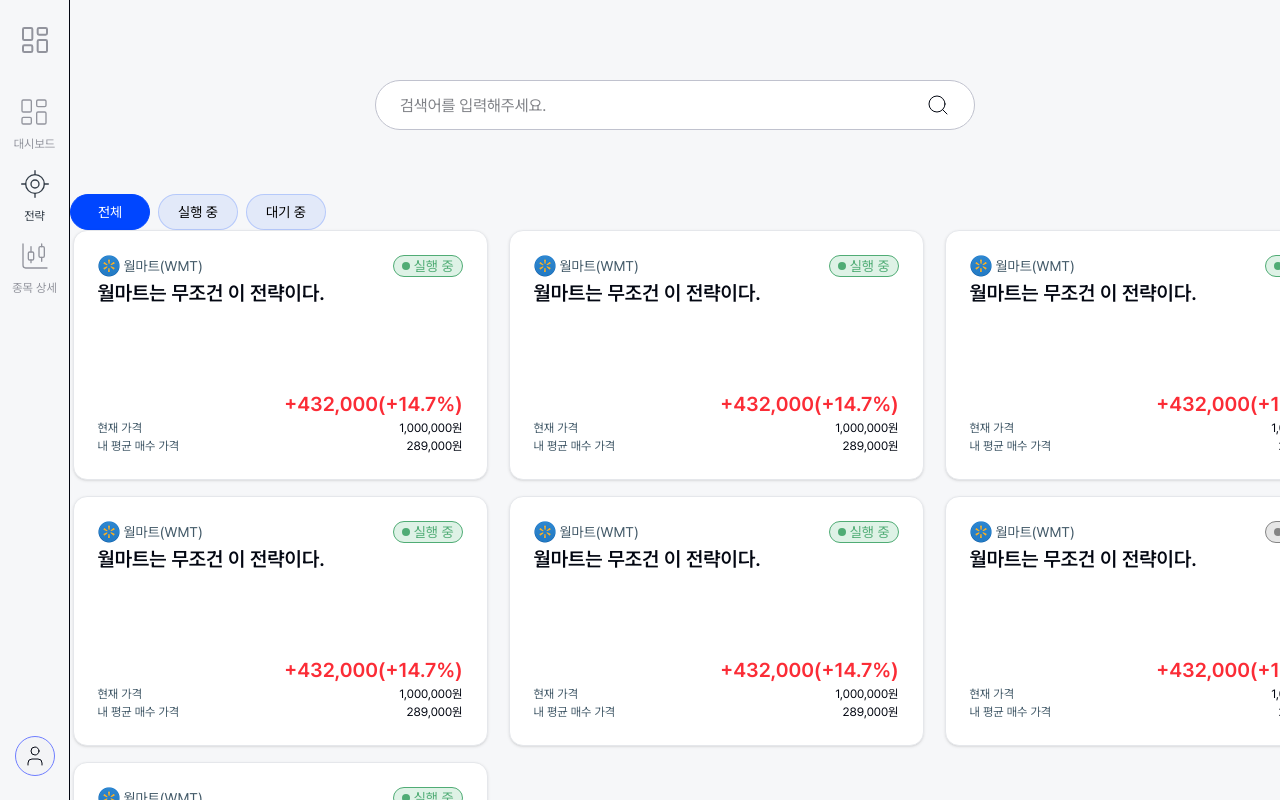
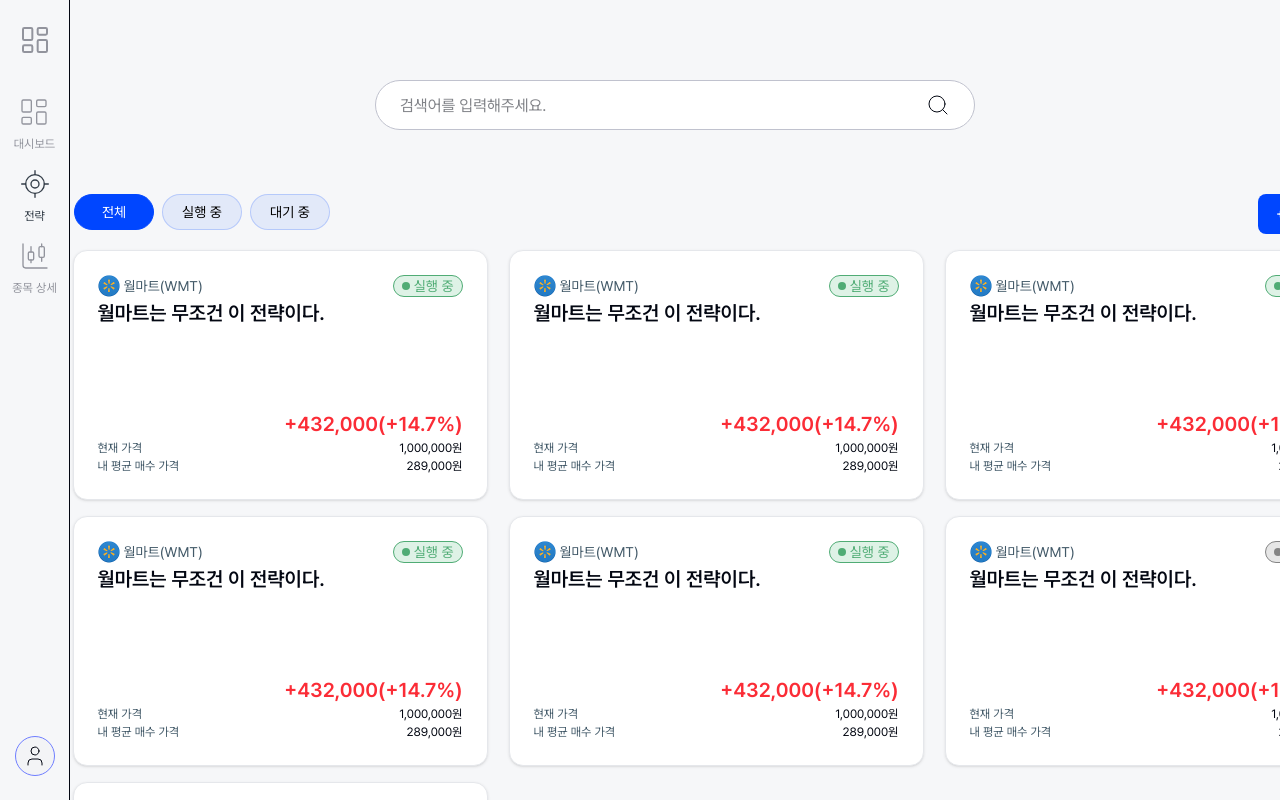
Before and after one commit to PangHae/modular1-frontend, a Next.js app: page /strategies in a window 1280 px wide. Built offline with nearby package versions, Linux system fonts and the light colour scheme.

Commit message:
feat: strategy filter chip menu

```diff
--- a/src/components/common/StrategyStatusFilterChip/StrategyStatusFilterChip.tsx
+++ b/src/components/common/StrategyStatusFilterChip/StrategyStatusFilterChip.tsx
@@ -1,9 +1,11 @@
+import { ChangeEventHandler, FC } from 'react';
+
 import { cn } from '@/lib/utils';
-import { FC } from 'react';
 
 interface Props {
 	selected: boolean;
 	type: 'all' | 'running' | 'pending';
+	onChange: ChangeEventHandler<HTMLInputElement>;
 }
 
 const SELECTED_STATUS_MAP = {
@@ -25,20 +27,27 @@
 	pending: '대기 중',
 };
 
-const StrategyStatusFilterChip: FC<Props> = ({ selected, type }) => {
+const StrategyStatusFilterChip: FC<Props> = ({ selected, type, onChange }) => {
 	const status = selected ? 'selected' : 'unSelected';
 	return (
-		<button
-			type="button"
+		<label
 			className={cn(
-				'flex items-center justify-center border rounded-full px-2 py-1 w-[80px] h-[36px] text-button!',
+				'flex items-center justify-center border rounded-full px-2 py-1 w-[80px] h-[36px] text-button! cursor-pointer',
 				SELECTED_STATUS_MAP[status].textColor,
 				SELECTED_STATUS_MAP[status].bgColor,
 				SELECTED_STATUS_MAP[status].borderColor
 			)}
 		>
+			<input
+				type="radio"
+				value={type}
+				name="strategy-status-filter"
+				checked={selected}
+				onChange={onChange}
+				className="hidden"
+			/>
 			{STATUS_TEXT_MAP[type]}
-		</button>
+		</label>
 	);
 };
 
--- /dev/null
+++ b/src/components/common/StrategyStatusFilterMenu/StrategyStatusFilterMenu.tsx
@@ -0,0 +1,41 @@
+'use client';
+
+import { useState } from 'react';
+
+import StrategyStatusFilterChip from '../StrategyStatusFilterChip';
+
+const StrategyStatusFilterRadioGroup = () => {
+	const [value, setValue] = useState('all');
+
+	const handleChangeValue = (value: string) => {
+		setValue(value);
+	};
+
+	return (
+		<menu className="flex gap-2">
+			<li>
+				<StrategyStatusFilterChip
+					selected={value === 'all'}
+					type="all"
+					onChange={() => handleChangeValue('all')}
+				/>
+			</li>
+			<li>
+				<StrategyStatusFilterChip
+					selected={value === 'running'}
+					type="running"
+					onChange={() => handleChangeValue('running')}
+				/>
+			</li>
+			<li>
+				<StrategyStatusFilterChip
+					selected={value === 'pending'}
+					type="pending"
+					onChange={() => handleChangeValue('pending')}
+				/>
+			</li>
+		</menu>
+	);
+};
+
+export default StrategyStatusFilterRadioGroup;
--- /dev/null
+++ b/src/components/common/StrategyStatusFilterMenu/index.ts
@@ -0,0 +1 @@
+export { default } from './StrategyStatusFilterMenu';
--- a/src/containers/strategies/Strategies.client.tsx
+++ b/src/containers/strategies/Strategies.client.tsx
@@ -2,8 +2,9 @@
 
 import SearchInput from '@/components/common/SearchInput';
 import StrategyCard from '@/components/common/StrategyCard';
-import StrategyStatusFilterChip from '@/components/common/StrategyStatusFilterChip';
+import StrategyStatusFilterMenu from '@/components/common/StrategyStatusFilterMenu';
 import CardGridLayout from '@/components/layouts/CardGridLayout';
+import { Button } from '@/components/ui/button';
 
 const StrategiesClient = () => {
 	const handleSearch = (keyword: string) => {
@@ -15,19 +16,12 @@
 			<div className="flex align-center justify-center flex-shrink-0 sticky top-0 bg-custom-gray-bg px-10 pt-20 pb-8">
 				<SearchInput onSearch={handleSearch} />
 			</div>
-			<div className="flex flex-col flex-1 min-h-0  mx-auto">
-				<div>
-					<menu className="flex gap-2">
-						<li>
-							<StrategyStatusFilterChip selected={true} type={'all'} />
-						</li>
-						<li>
-							<StrategyStatusFilterChip selected={false} type={'running'} />
-						</li>
-						<li>
-							<StrategyStatusFilterChip selected={false} type={'pending'} />
-						</li>
-					</menu>
+			<div className="flex flex-col flex-1 min-h-0  mx-auto gap-4">
+				<div className="flex justify-between px-1">
+					<StrategyStatusFilterMenu />
+					<Button className="bg-shinhan-blue w-[100px] h-[40px] cursor-pointer hover:bg-shinhan-blue/80">
+						+ 전략 생성
+					</Button>
 				</div>
 				<CardGridLayout>
 					<StrategyCard
```
